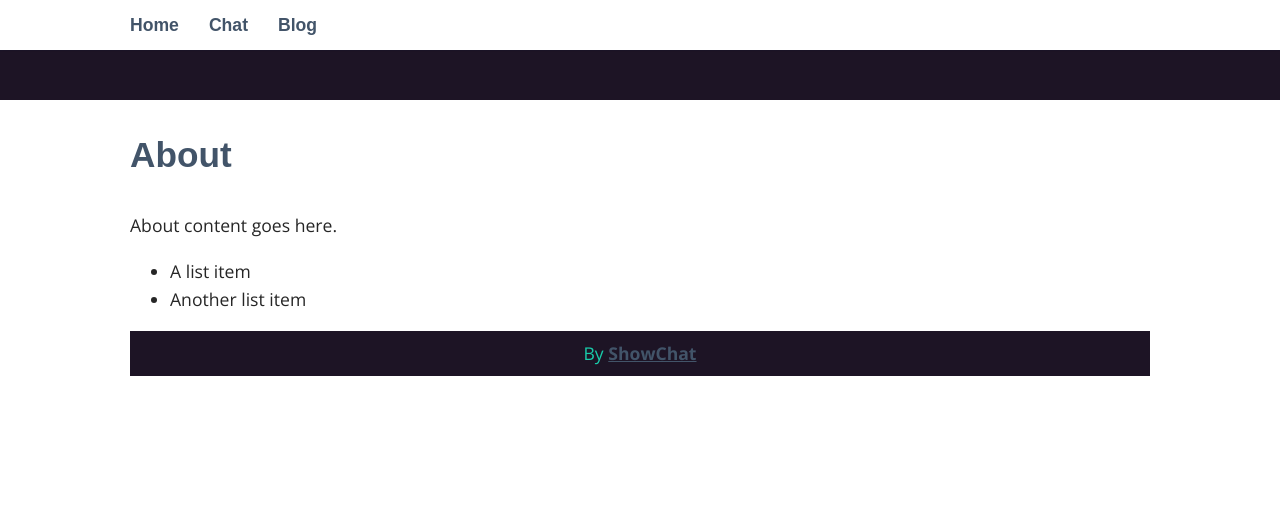
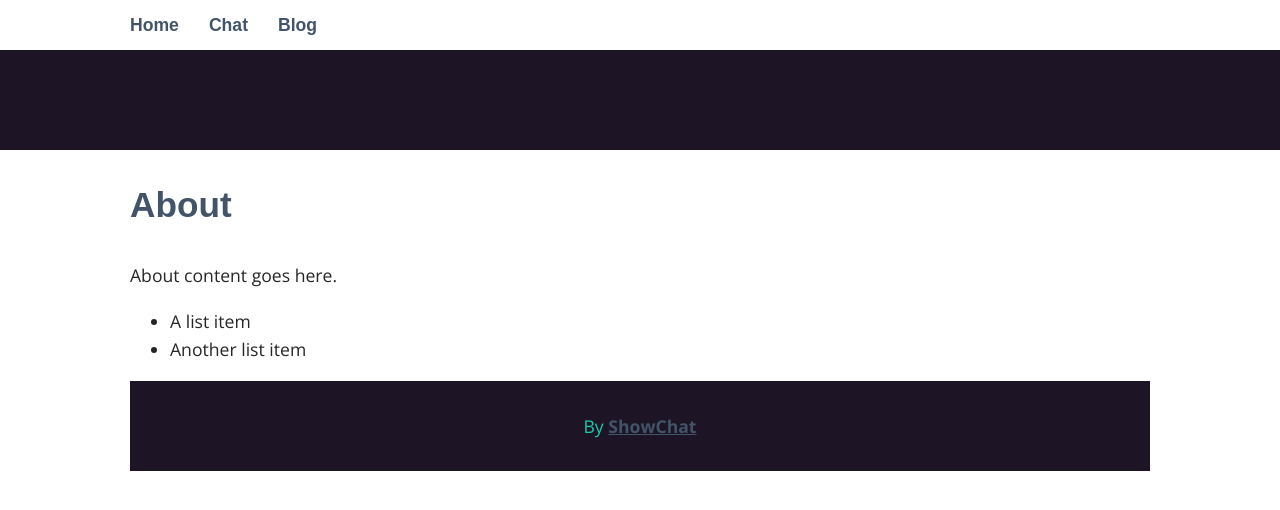
Before and after one commit to Show-Chat/showchat-old, a Jekyll site: the page built from _pages/01_about.md, in a window 1280 px wide. Shown: the top 510 px of the page. Built offline with Jekyll 4.4.1, drawn with Linux system fonts in a browser that asks for light colours; some web fonts are replaced.

Commit message:
Update _layout.scss

```diff
--- a/_sass/_layout.scss
+++ b/_sass/_layout.scss
@@ -38,10 +38,10 @@ a:hover {
 }
 header {
 	background: $header;
-	padding: 0px 10px;
+	padding: 0px 15px;
 	text-align: center;
-	margin: 10px 0 0;
-	height: 10vh;
+	margin: 15px 0 0;
+	height: 15vh;
 	display: flex;
 	justify-content: center;
 	align-items: center;
@@ -107,13 +107,13 @@ aside {
 }
 footer {
 	text-align: center;
-	padding: 5px;
+	padding: 10px;
 	background: #1D1425;
 	color: $main;
-	padding: 0px 5px;
+	padding: 0px 10px;
 	text-align: center;
-	margin: 5px 0 0;
-	height: 5vh;
+	margin: 10px 0 0;
+	height: 10vh;
 	display: flex;
 	justify-content: center;
 	align-items: center;
```
